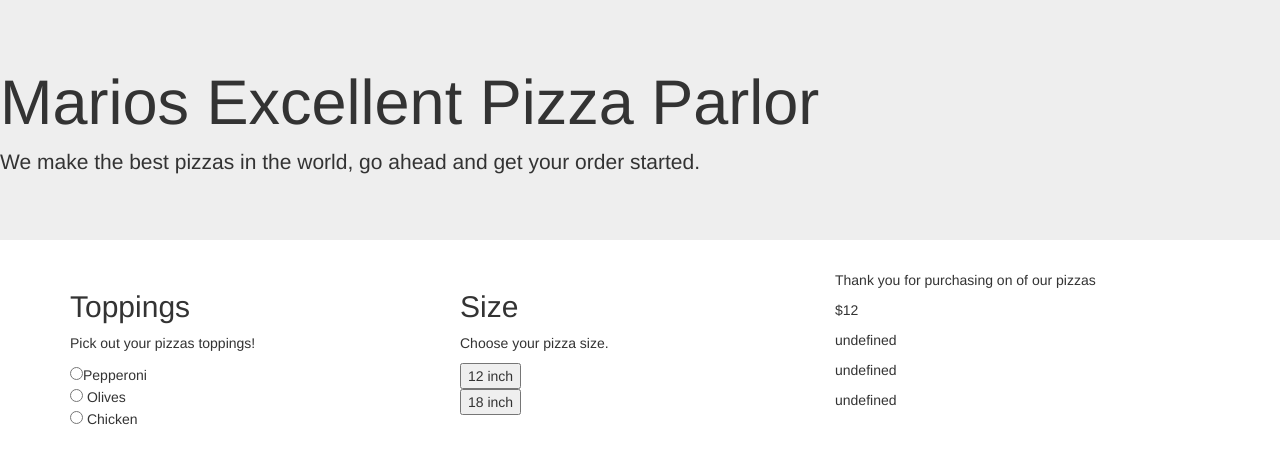
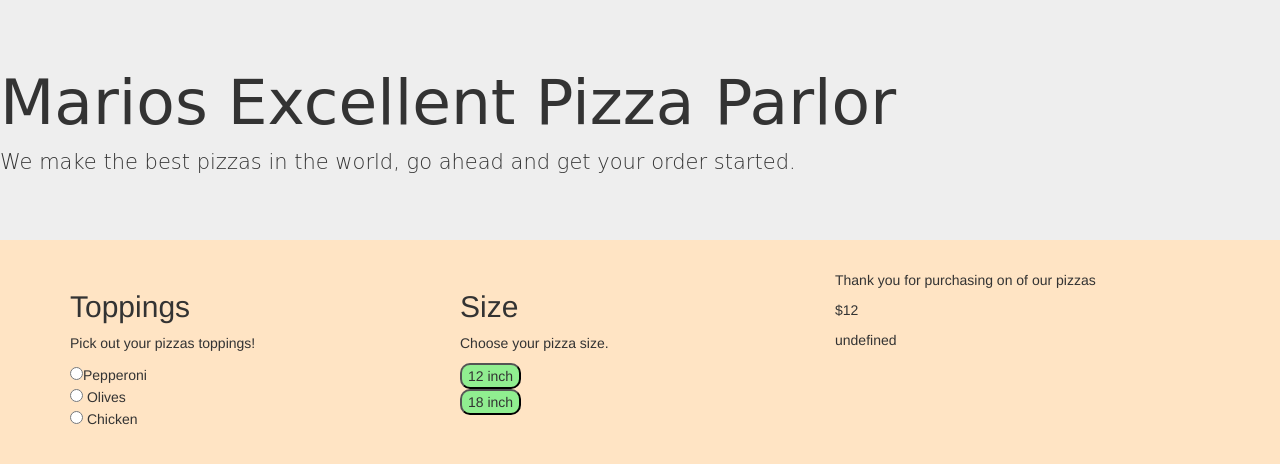
Before and after one commit to BrevinCronk98/Pizza-Parlor-Prototypes, a plain HTML site: page index.html in a window 1280 px wide. Both pictures are taken after a click on the button "12 inch". Drawn offline with Linux system fonts and the light colour scheme.

Commit message:
CSS styling

```diff
--- a/css/styles.css
+++ b/css/styles.css
@@ -1,27 +1,20 @@
-.sauce {
-    display: none;
+.header {
+    font-family: cursive;
+
 }
 
 .one {
-    display: none;
+    font-family: cursive;
+}
+body{
+   background-color: bisque;
 }
 
-.two {
-    display: none;
+#size1 {
+    background-color: lightgreen;
+    border-radius: 10px;
 }
-
-.three {
-    display: none;
+#size2 {
+    background-color: lightgreen;
+    border-radius: 10px;
 }
-
-.four {
-    display: none;
-}
-
-.sze1 {
-    display: none;
-}
-
-.sze2 {
-    display: none;
-}
--- a/index.html
+++ b/index.html
@@ -9,8 +9,8 @@
 </head>
 <body>
     <div class="jumbotron">
-        <h1>Marios Excellent Pizza Parlor</h1>
-        <p>We make the best pizzas in the world, go ahead and get your order started.</p>
+        <h1 class="header">Marios Excellent Pizza Parlor</h1>
+        <p class="one">We make the best pizzas in the world, go ahead and get your order started.</p>
     </div>
     <form id="forPizza">
         <div class="container">
@@ -18,15 +18,13 @@
                 <div class="col-md-4">
                     <h2>Toppings</h2>
                     <p>Pick out your pizzas toppings!</p>
-                    <input type="radio" id="top1" name="topping1" value="Pepperoni">Pepperoni
+                    <input type="radio" id="top1" name="topping" value="Pepperoni">Pepperoni
                     <br>
-                    <input type="radio" id="top2" name="topping2" value="Olives"> Olives
+                    <input type="radio" id="top2" name="topping" value="Olives"> Olives
                     <br>
-                    <input type="radio" id="top3" name="topping3" value="Chicken"> Chicken
+                    <input type="radio" id="top3" name="topping" value="Chicken"> Chicken
                     <br>
-                    <p class="one">Your total for your toppings is 1 dollar.</p>
-                    <p class="two">Your total for your toppings is 2 dollars.</p>
-                    <p class="three">Your total for your toppings is 3 dollars.</p>
+
                 </div>
                 <div class="col-md-4">
                     <h2>Size</h2>
@@ -35,8 +33,7 @@
                     <br>
                     <button type="submit" id="size2" name="size2">18 inch</button>
                     <br>
-                    <p class="sze1">Your pizza size will be 7 dollars</p>
-                    <p class="sze2">Your pizza size will be 9 dollars</p>
+
                 </div>
                 <p id="grandTotal"></p>
             </div>
--- a/js/scripts.js
+++ b/js/scripts.js
@@ -23,8 +23,6 @@ Pizza.prototype.showPizza = function(showOutputDiv){
     pizzaDetails += `<p> Thank you for purchasing on of our pizzas</p>`
     pizzaDetails += `<p> $${this.price}</p>`;
     pizzaDetails += `<p>${this.toppings}</p>`;
-    pizzaDetails += `<p>${this.toppings}</p>`;
-    pizzaDetails += `<p>${this.toppings}</p>`;
     showOutputMsg.html(pizzaDetails);
 }
 
@@ -33,7 +31,7 @@ $(document).ready(function(){
         event.preventDefault();
         var pizza = new Pizza("size1");
         pizza.sizePrice();
-        var inputTop = $("input:radio[name=topping1]:checked").val(); $("input:radio[name=topping2]:checked").val();$("input:radio[name=topping3]:checked").val();
+        var inputTop = $("input:radio[name=topping]:checked").val();
         pizza.addTopping(inputTop)
         pizza.showPizza($("#grandTotal"));
     });
```
